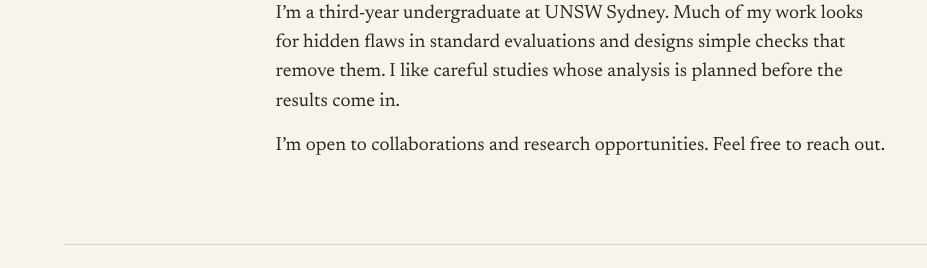
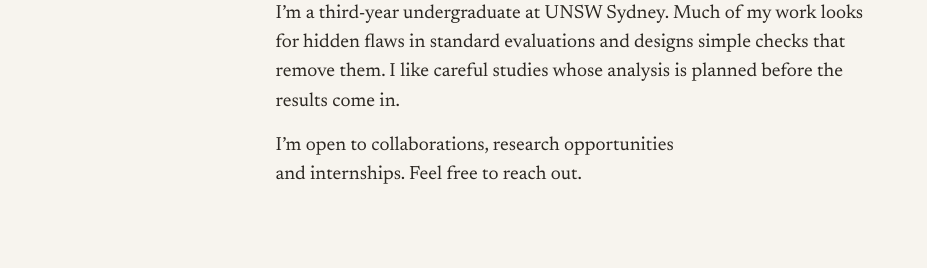
Before and after one commit to forrest-gan2005/forrest-gan2005.github.io, a plain HTML site: page index.html in a window 1280 px wide. Shown: the part 413-681 px from the top of the page, 0-927 px from the left. Drawn offline with nearby package versions, Linux system fonts and the light colour scheme.

Commit message:
Mention internships in the introduction

```diff
--- a/index.html
+++ b/index.html
@@ -113,7 +113,7 @@
       <p class="dek">I do independent research on <em>how we measure language models</em>: what they remember and actually use, how pretraining recipes shape what they learn and forget, and how faithfully they simulate people.</p>
       <div class="lede">
         <p>I’m a third-year undergraduate at UNSW&nbsp;Sydney. Much of my work looks for hidden flaws in standard evaluations and designs simple checks that remove them. I&nbsp;like careful studies whose analysis is planned before the results come in.</p>
-        <p>I’m open to collaborations and research opportunities. Feel free to reach out.</p>
+        <p>I’m open to collaborations, research opportunities and internships. Feel free to reach out.</p>
       </div>
       <dl class="reach">
         <div><dt>Email</dt><dd><a href="mailto:ForrestGan1103@outlook.com">ForrestGan1103@outlook.com</a></dd></div>
```
